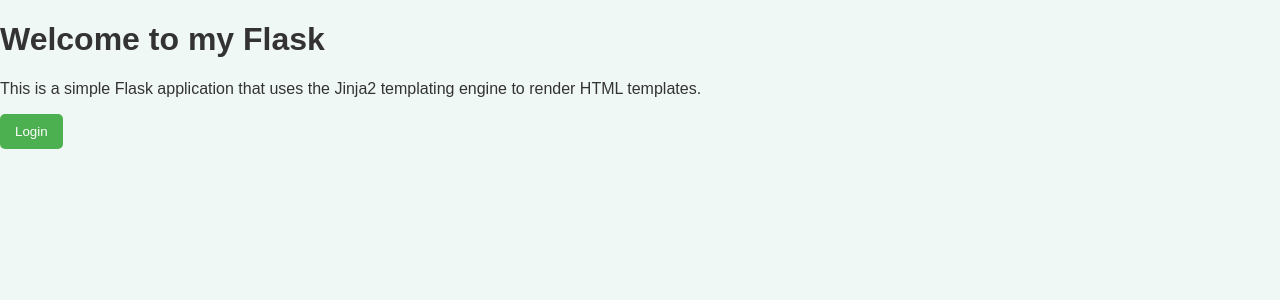
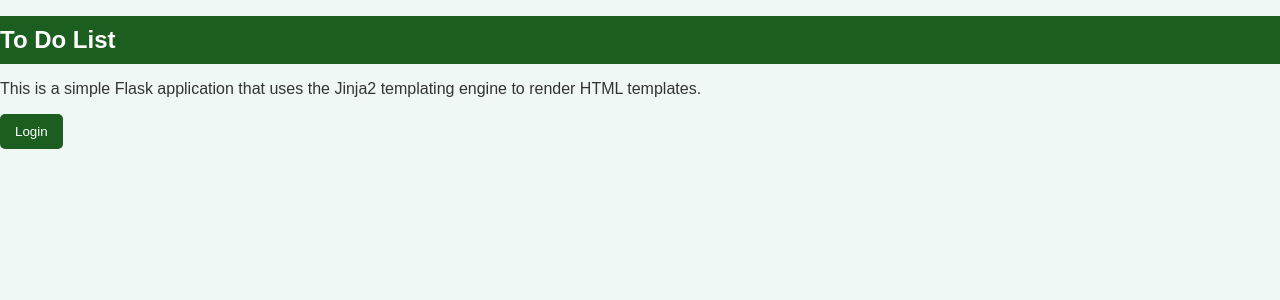
Before and after one commit to imamchris/ToDo, a Flask app: page / in a window 1280 px wide. Shown: the top 300 px of the page. Run offline with Flask 3, Linux system fonts and the light colour scheme.

Commit message:
Changed CSS

```diff
--- a/static/style.css
+++ b/static/style.css
@@ -6,11 +6,19 @@ body {
     padding: 0;
 }
 
-header {
-    background-color: #4caf50; /* Green header */
+/* header {
+    background-color: #1b5e20;
     color: white;
     padding: 10px 0;
     text-align: center;
+    font-size: 24px;
+} */
+
+h1{
+    background-color: #1b5e20; /* Even darker green header */
+    color: white;
+    padding: 10px 0;
+    text-align: left;
     font-size: 24px;
 }
 
@@ -41,7 +49,7 @@ header {
 }
 
 button {
-    background-color: #4caf50; /* Green buttons */
+    background-color: #1b5e20; /* Even darker green buttons */
     color: white;
     border: none;
     padding: 10px 15px;
@@ -51,7 +59,7 @@ button {
 }
 
 button:hover {
-    background-color: #45a049; /* Darker green on hover */
+    background-color: #0d3d14; /* Even darker green on hover */
 }
 
 button.delete {
--- a/templates/index.html
+++ b/templates/index.html
@@ -7,7 +7,7 @@
         <title>Homepage</title>
     </head>
     <body>
-        <h1> Welcome to my Flask </h1>
+        <h1> To Do List </h1>
         <p> This is a simple Flask application that uses the Jinja2 templating engine to render HTML templates. </p>
     </body>
 
--- a/templates/login.html
+++ b/templates/login.html
@@ -8,7 +8,7 @@
 </head>
 <body>
     <div class="login-container">
-        <h2>Login</h2>
+        <h3>Login</h3>
         <form action="/login" method="post">
             <input type="text" name="username" placeholder="Username" required>
             <input type="text" name="password" placeholder="Password" required>
```
